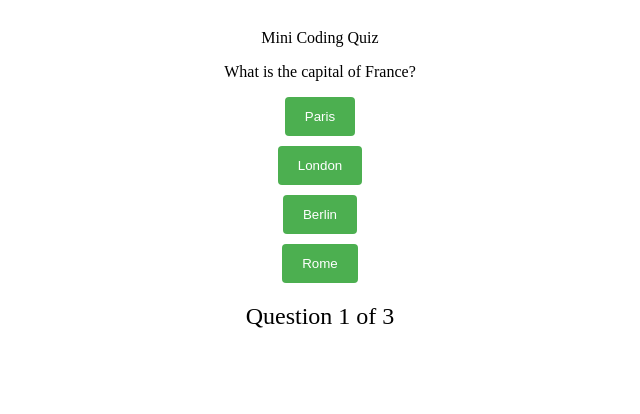
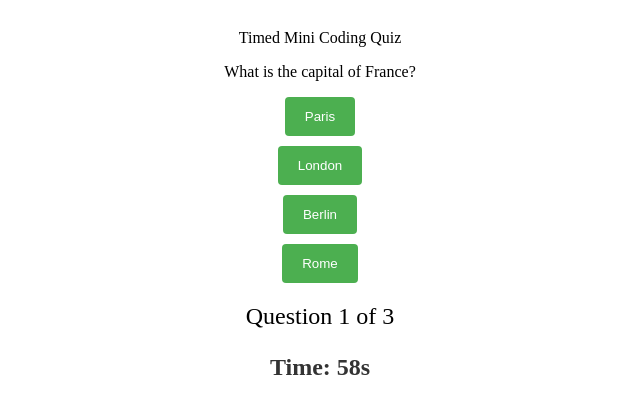
Before and after one commit to Badermah/quiz, a plain HTML site: page index.html in a window 1280 px wide. Both pictures are taken after a click on the button "Start Quiz". Shown: the part 86-500 px from the top of the page, without its empty margins (320-960 px from the left). Drawn offline with Linux system fonts and the light colour scheme.

Commit message:
Added Timer

```diff
--- a/Assets/script.js
+++ b/Assets/script.js
@@ -21,14 +21,24 @@ const quizDiv = document.getElementById("quiz");
 const questionText = document.getElementById("question");
 const choiceButtons = document.querySelectorAll("#choices button");
 const progressText = document.getElementById("progress");
+const timeText = document.getElementById("time");
 
 let currentQuestion = 0;
 let score = 0;
+let timeLeft = 60;
 
 function startQuiz() {
 	startBtn.classList.add("hidden");
 	quizDiv.classList.remove("hidden");
 	showQuestion();
+	let timer = setInterval(() => {
+		timeLeft--;
+		timeText.innerText = `Time: ${timeLeft}s`;
+		if (timeLeft === 0) {
+			clearInterval(timer);
+			endQuiz();
+		}
+	}, 1000);
 }
 
 function showQuestion() {
@@ -39,6 +49,7 @@ function showQuestion() {
 		button.addEventListener("click", checkAnswer);
 	});
 	progressText.innerText = `Question ${currentQuestion + 1} of ${quizData.length}`;
+	timeText.innerText = `Time: ${timeLeft}s`;
 }
 
 function checkAnswer(event) {
@@ -63,5 +74,3 @@ function endQuiz() {
 }
 
 startBtn.addEventListener("click", startQuiz);
-
-// Used past class work and online resources to complete assighment
--- a/Assets/style.css
+++ b/Assets/style.css
@@ -40,3 +40,10 @@ li {
 	margin-top: 20px;
 	font-size: 24px;
 }
+#time {
+	font-size: 24px;
+	font-weight: bold;
+	text-align: center;
+	margin-top: 20px;
+	color: #333;
+  }
--- a/index.html
+++ b/index.html
@@ -7,7 +7,7 @@
 <body>
 	<div class="container">
 		<h1>Quiz Game</h1>
-		<p>Mini Coding Quiz</p>
+		<p>Timed Mini Coding Quiz</p>
 		<button id="startBtn">Start Quiz</button>
 		<div id="quiz" class="hidden">
 			<p id="question"></p>
@@ -18,6 +18,7 @@
 				<li><button id="choice4"></button></li>
 			</ul>
 			<p id="progress"></p>
+			<p id="time"></p>
 		</div>
 	</div>
 
```
